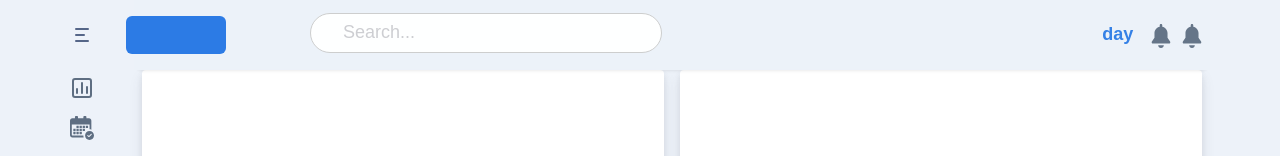
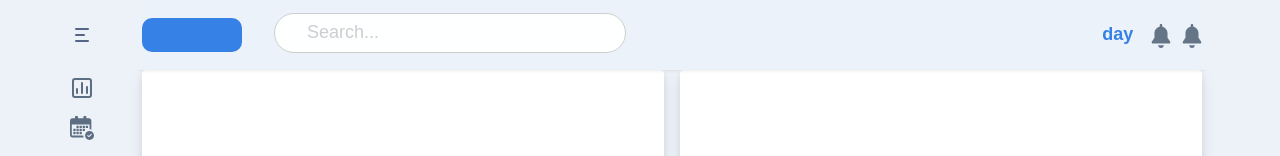
Before and after one commit to yunojang-wizcore/dashboard, a React (Create React App) app: page / in a window 1280 px wide. Shown: the top 156 px of the page. Built offline with nearby package versions, Linux system fonts and the light colour scheme.

Commit message:
fix: sidebar z-index 문제 해결

```diff
--- a/src/Components/Content/Header/index.tsx
+++ b/src/Components/Content/Header/index.tsx
@@ -26,6 +26,7 @@ const Header: FC<HeaderProps> = () => {
         <NavHeader />
       </div>
 
+      <div className={logoWrapper}/>
       <SearchForm />
 
       <div className={menuCls}>
@@ -44,18 +45,13 @@ const header = css`
   width: 100%;
   height: 70px;
   padding: 0.8em 0.5em;
-  padding-left: 11em;
   opacity: 0.95;
   background: ${color.main};
   box-shadow: 0px 4px 5px -5px rgba(0,0,0,0.2);
 
   display: flex;
   align-items: center;
-
-  @media (max-width :${size.labtop.min}px) {
-    padding-left: 0;
-    z-index: 20;
-  }
+  z-index: 20;
 
   &.dark{
     background: ${color_dark.main};
@@ -68,6 +64,14 @@ const menuCls = css`
   margin-left: auto;
 `;
 
+const logoWrapper = css`
+  width: 100px;
+  height: 34px;
+  background: ${color.test};
+  border-radius: 10px;
+  margin-right: 2em;
+`;
+
 const tabletShow = css`
  @media (min-width :${size.labtop.min}px) {
    display: none;
--- a/src/Components/SideBar/Header.tsx
+++ b/src/Components/SideBar/Header.tsx
@@ -16,8 +16,6 @@ const Header: FC<HeaderProps> = () => {
   return (
     <div className={cls}>
       <SideToggleButton isOpen={isOpen} onClick={toggle} />
-
-      <div className={logoCls}></div>
     </div>
   );
 }
@@ -31,11 +29,3 @@ const cls = css`
   gap: 1em;
   align-items: center;
 `;
-
-const logoCls = css`
-  width: 100px;
-  height: 38px;
-  margin-right: 1.6em;
-  border-radius: 6px;
-  background: ${color.test};
-`
--- a/src/Components/SideBar/MenuList.tsx
+++ b/src/Components/SideBar/MenuList.tsx
@@ -41,6 +41,8 @@ const list = css`
   display: flex;
   gap: 1em;
   padding: 0.4em 0;
+  transition: 0.2s cubic-bezier(0,0,0,1);
+  transition-property: width;
 
   &>ul {
     display: flex;
@@ -49,9 +51,9 @@ const list = css`
   }
 
   @media (max-width :${size.labtop.min}px) {
+    ${mediaQueryWidth()}
+    transition-property: height;
     opacity: 0.95;
-
-    ${mediaQueryWidth()}
   }
 
   ::-webkit-scrollbar {
@@ -67,7 +69,6 @@ const openCls = css`
   overflow-y: scroll;
 
   @media (max-width :${size.labtop.min}px) {
-    transition: 0.2s height cubic-bezier(0,0,0,1);
     height: ${height};
     padding: 1em 0;
   }
@@ -78,7 +79,8 @@ const closeCls = css`
 
   @media (max-width :${size.labtop.min}px) {
     height: 0 !important;
-    padding: 0;
+    padding: 0 !important;
+    transition: none;
   }
 `;
 
--- a/src/Components/SideBar/MenuName.tsx
+++ b/src/Components/SideBar/MenuName.tsx
@@ -28,7 +28,7 @@ const link = css`
   overflow : hidden;
 
   @media (max-width :${size.labtop.min}px) {
-    animation: none;
+    transition: none;
   }
 `;
 
@@ -38,8 +38,4 @@ const openCls = css`
 
 const closeCls = css`
   width: 0;
-
-  @media (max-width :${size.labtop.min}px) {
-    transition: none;
-  }
 `;
```
